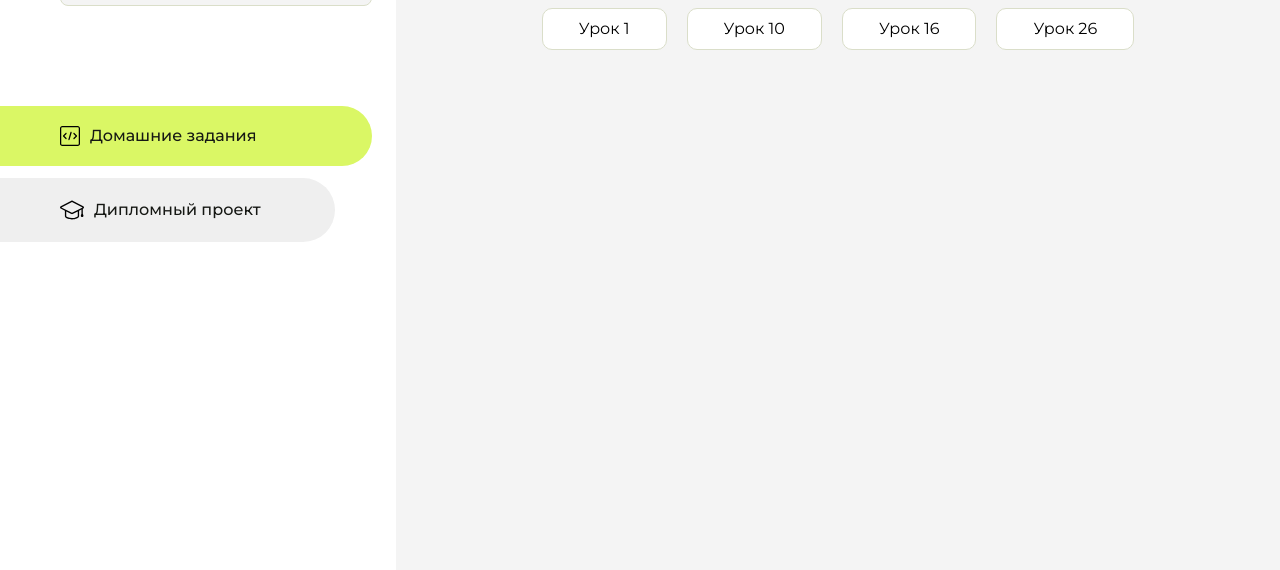
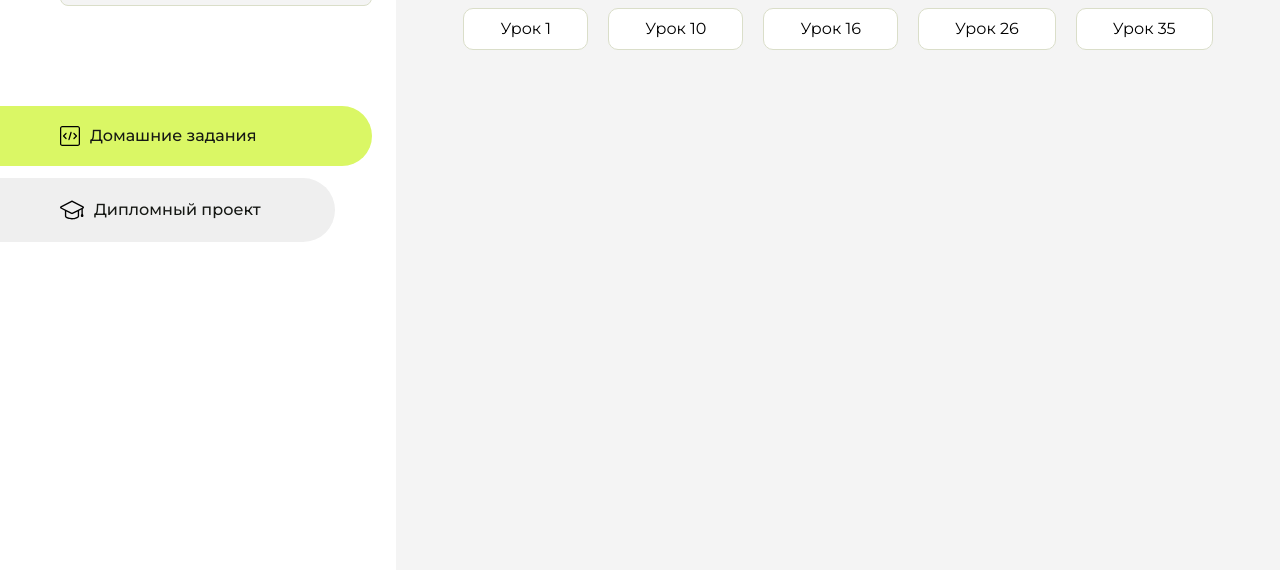
Before and after one commit to nokssoks6-cyber/Homework, a plain HTML site: page index.html in a window 1280 px wide. Shown: the part 230-800 px from the top of the page. Drawn offline with Linux system fonts and the light colour scheme.

Commit message:
Update index.html

```diff
--- a/index.html
+++ b/index.html
@@ -104,6 +104,9 @@
                     <li class="content__list-item">
                         <a href="Homework26/index.html">Урок 26</a>
                     </li>
+                    <li class="content__list-item">
+                        <a href="Homework35/index.html">Урок 35</a>
+                    </li>
                 </ul>
             </div>
             <div class="content__block hidden" id="diplomBlock">
```
